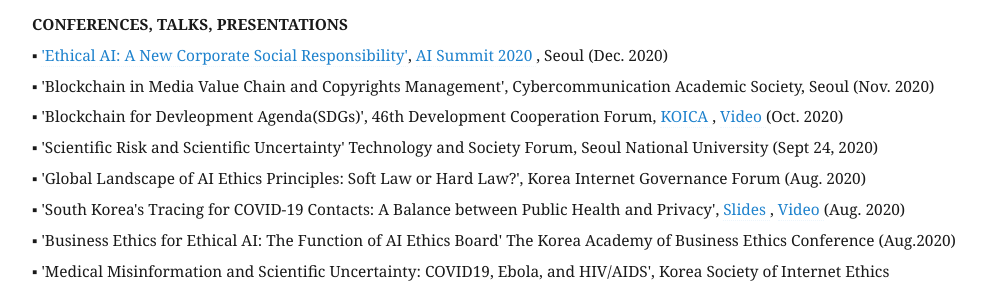
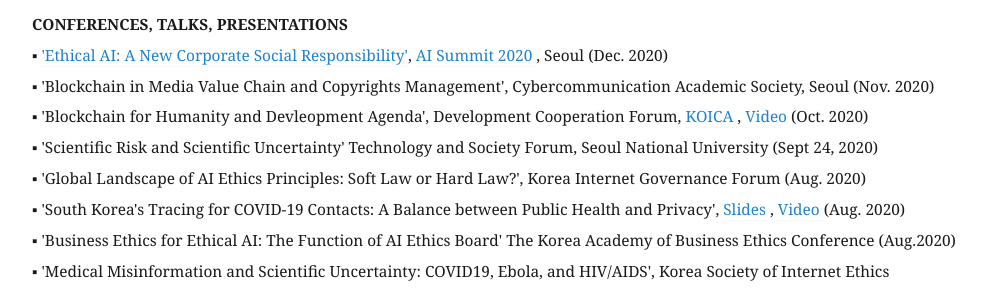
Before and after one commit to eunchangchoi/eunchangchoi.github.io, a Jekyll site: the page built from index.md, in a window 1280 px wide and 900 px high, scrolled down 2452 px. Shown: the part 154-447 px from the top of the window, without its empty margins (68-1060 px from the left). Built offline with Jekyll 4.4.1, drawn with Linux system fonts in a browser that asks for light colours.

Commit message:
Update index.md

```diff
--- a/index.md
+++ b/index.md
@@ -46,7 +46,7 @@ From 2017, I have been working for <a href= "https://sites.google.com/a/kiga.or.
  <strong> CONFERENCES, TALKS, PRESENTATIONS </strong> <br>
 ▪  <a href="https://aisummit.co.kr/ais2020_eun-chang-choi/?lang=en">'Ethical AI: A New Corporate Social Responsibility'</a>, <a href="https://aisummit.co.kr/?lang=en"> AI Summit 2020 </a>, Seoul (Dec. 2020)<br>
 ▪  'Blockchain in Media Value Chain and Copyrights Management', Cybercommunication Academic Society, Seoul (Nov. 2020)<br>
-▪  'Blockchain for Devleopment Agenda(SDGs)', 46th Development Cooperation Forum, <a href="http://www.koica.go.kr/sites/koica_en/index.do"> KOICA </a>, <a href="https://youtu.be/BunQy8hsnVQ?t=5742"> Video </a> (Oct. 2020)<br>
+▪  'Blockchain for Humanity and Devleopment Agenda', Development Cooperation Forum, <a href="http://www.koica.go.kr/sites/koica_en/index.do"> KOICA </a>, <a href="https://youtu.be/BunQy8hsnVQ?t=5742"> Video </a> (Oct. 2020)<br>
 ▪  'Scientific Risk and Scientific Uncertainty' Technology and Society Forum, Seoul National University (Sept 24, 2020)<br>
 ▪  'Global Landscape of AI Ethics Principles: Soft Law or Hard Law?', Korea Internet Governance Forum (Aug. 2020) <br>
 ▪  'South Korea's Tracing for COVID-19 Contacts: A Balance between Public Health and Privacy', <a href="https://www.slideshare.net/secret/vlJ18LSZxcB11J"> Slides </a>, <a href="https://youtu.be/4UZlkRLKGes"> Video </a> (Aug. 2020) <br>
```
